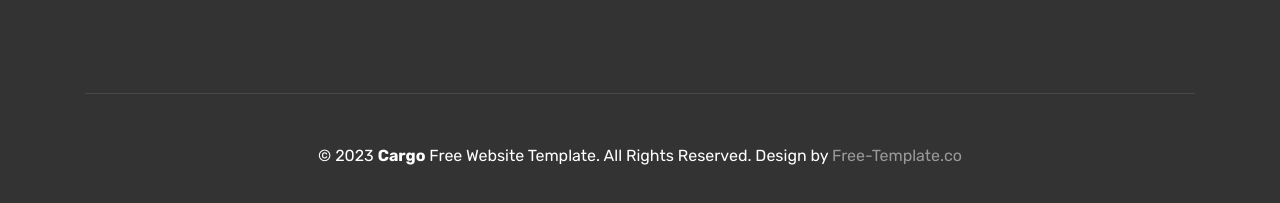
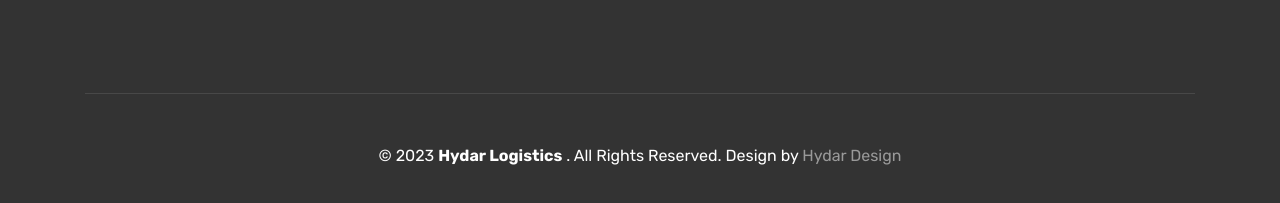
Before and after one commit to hydar75/hydar75.github.io, a plain HTML site: page index.html in a window 1280 px wide. Shown: the part 10707-10910 px from the top of the page. Drawn offline with nearby package versions, Linux system fonts and the light colour scheme; files whose address does not match are found by name.

Commit message:
Update index.html

```diff
--- a/index.html
+++ b/index.html
@@ -818,7 +818,7 @@ The amount is invoiced by MMG and passed on directly to AUMA. </p>
             <div class="border-top pt-5">
               <p class="copyright">
                 <!-- Link back to Free-Template.co can't be removed. Template is licensed under CC BY 3.0. -->
-                &copy; <script>document.write(new Date().getFullYear());</script> <strong>Cargo</strong> Free Website Template. All Rights Reserved. Design by <a href="https://free-template.co/" target="_blank">Free-Template.co</a>
+                &copy; <script>document.write(new Date().getFullYear());</script> <strong>Hydar Logistics</strong> . All Rights Reserved. Design by <a href="https://www.behance.net/alihydar3" target="_blank">Hydar Design</a>
               </p>
             </div>
           </div>
```
